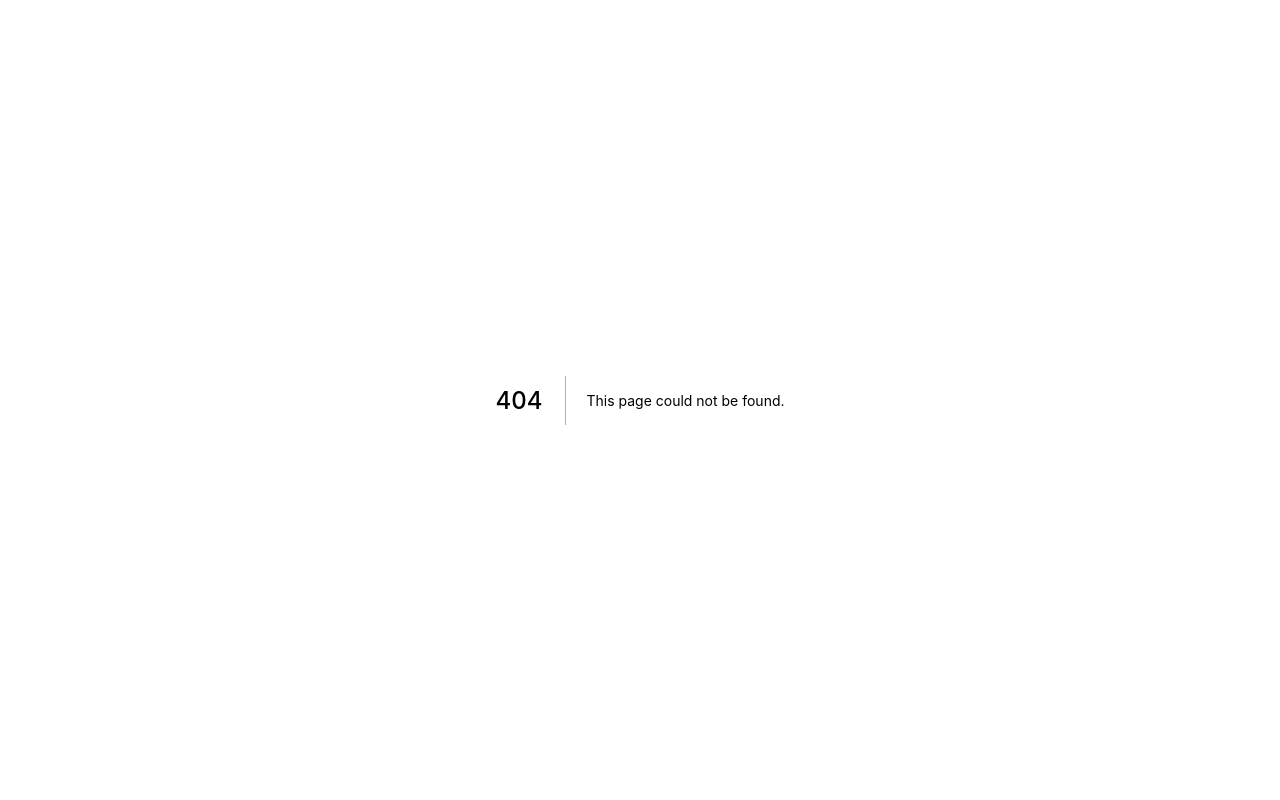
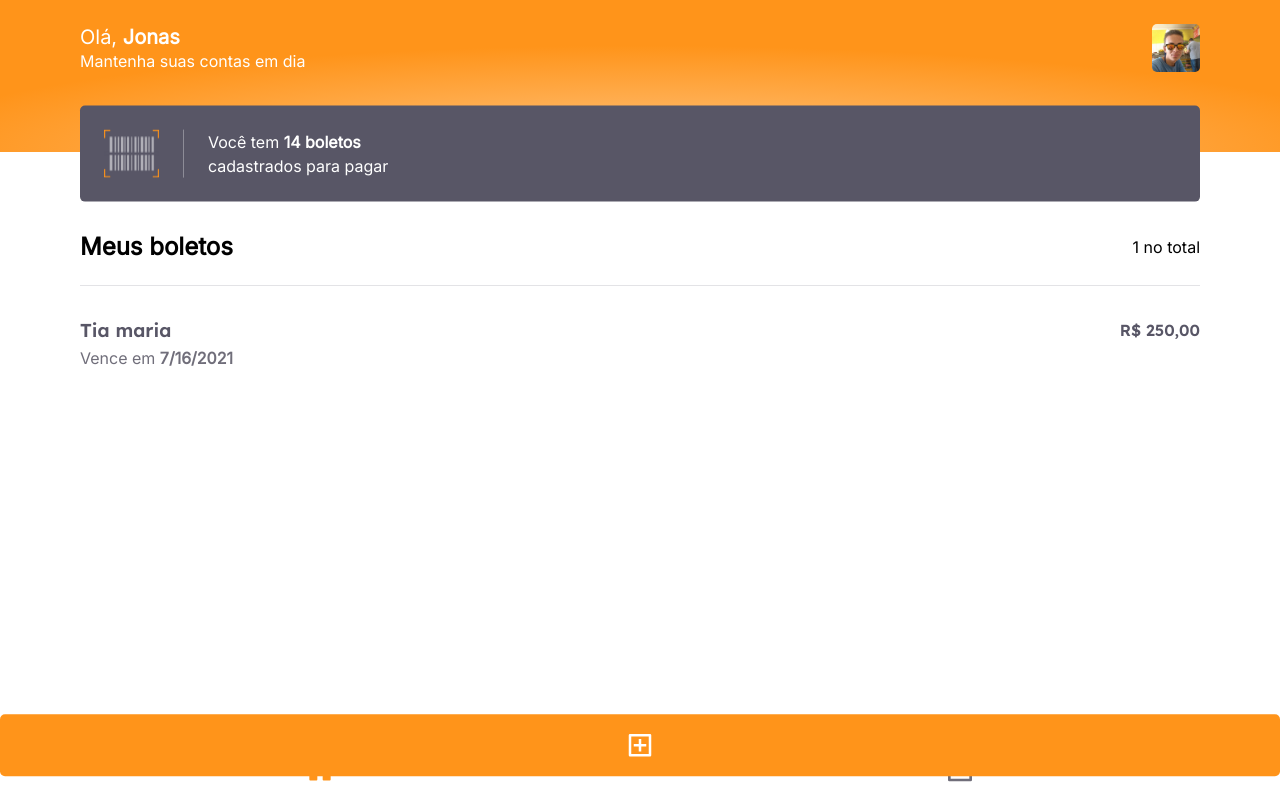
Before and after one commit to Jonatan966/payflow, a Next.js app: page / in a window 1280 px wide. Before the commit this address had no page. Built offline with nearby package versions, Linux system fonts and the light colour scheme.

Commit message:
feat: home page and extracts page

```diff
--- a/src/components/toolbar.tsx
+++ b/src/components/toolbar.tsx
@@ -23,8 +23,8 @@ export function Toolbar () {
         <RiAddBoxLine size={30} />
       </button>
       <button
-        className={imSelected('/extract')}
-        onClick={() => router.push('/extract')}
+        className={imSelected('/extracts')}
+        onClick={() => router.push('/extracts')}
       >
         <RiFileList2Line size={32} />
       </button>
--- /dev/null
+++ b/src/pages/index.tsx
@@ -0,0 +1,34 @@
+import { BillList } from '../components/bill-list'
+import { BillsAmountHeaderInfo } from '../components/bills-amount-header-info'
+import { Toolbar } from '../components/toolbar'
+import { UserProfileHeader } from '../components/user-profile-header'
+
+import { PanelPageContainer } from '../styles/pages/panel-page'
+
+export default function HomePage () {
+  return (
+    <PanelPageContainer>
+      <UserProfileHeader>
+        <BillsAmountHeaderInfo/>
+      </UserProfileHeader>
+
+      <main>
+        <BillList
+          title='Meus boletos'
+          counterLabel='no total'
+          bills={[
+            {
+              name: 'Tia maria',
+              amount: 250,
+              barcode: '123123',
+              dueDate: new Date('2021-07-16'),
+              id: '132122132'
+            }
+          ]}
+        />
+      </main>
+
+      <Toolbar />
+    </PanelPageContainer>
+  )
+}
--- /dev/null
+++ b/src/styles/pages/panel-page.ts
@@ -0,0 +1,27 @@
+import styled from 'styled-components'
+import { UserProfileHeaderContainer } from '../components/user-profile-header'
+
+export const PanelPageContainer = styled.div`
+  min-height: 100vh;
+  position: relative;
+
+  > main {
+    padding: 0 1.5rem 1.5rem;
+
+    margin-bottom: 3rem;
+
+    display: flex;
+    flex-direction: column;
+    align-items: center;
+
+    > * {
+      max-width: 1120px;
+      width: 100%;
+    }
+  }
+
+  ${UserProfileHeaderContainer} {
+    position: sticky;
+    top: 0;
+  }
+`
```
Also changed, not shown: src/pages/extracts.tsx (added, +32 -0 lines).
